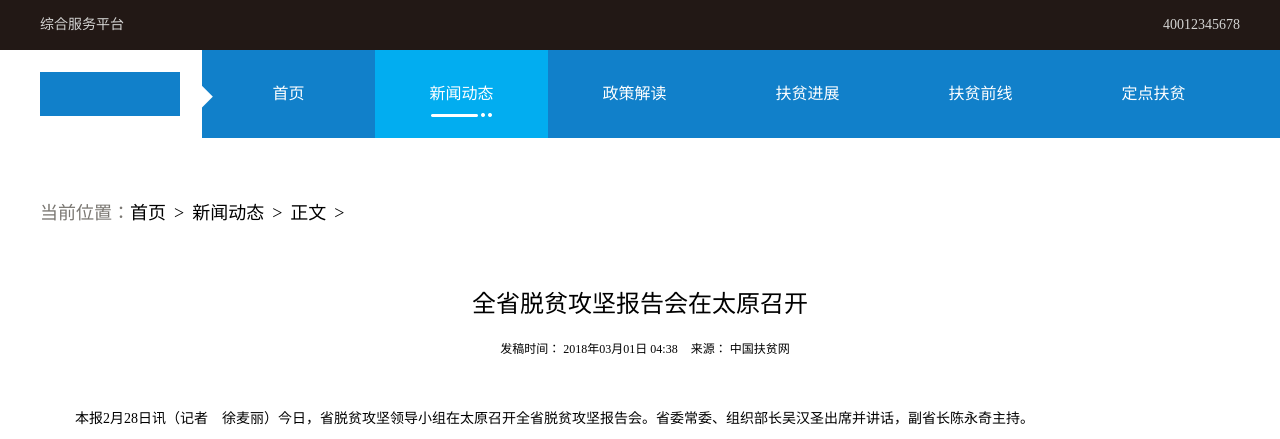
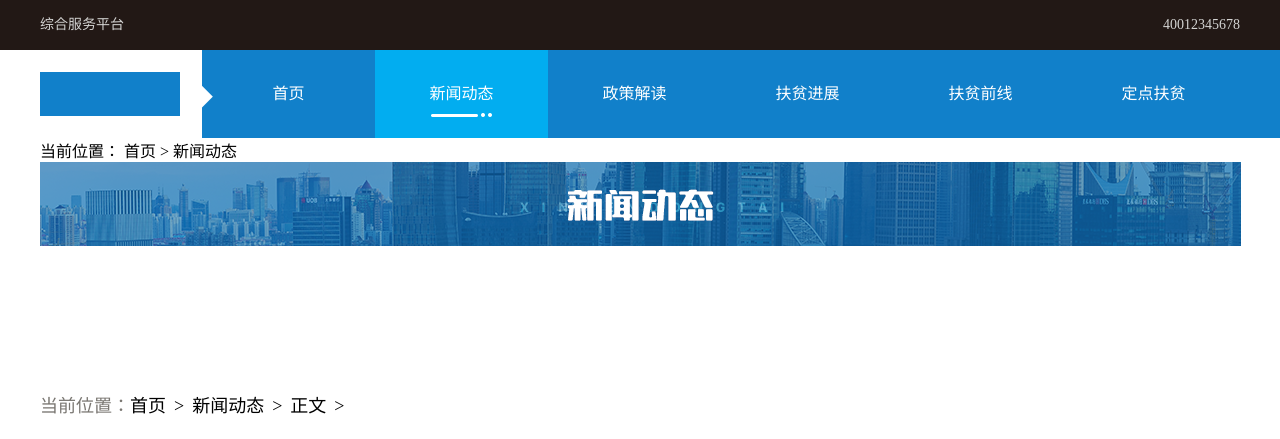
Before and after one commit to huangjiajia888/project, a plain HTML site: page news-details.html in a window 1280 px wide. Shown: the top 439 px of the page. Drawn offline with Linux system fonts and the light colour scheme.

Commit message:
Add files via upload

```diff
--- a/news-details.html
+++ b/news-details.html
@@ -45,6 +45,12 @@
         <div class="zuiyou"></div>
     </div>
 </div>
+<div class="nav">
+    <div class="bread">当前位置：
+        <a href="index.html"><span class="one">首页 </span></a>
+        <span class="two">&gt; </span>新闻动态</div>
+<img src="imgs/dongtai_03.png" alt="">
+</div>
 <div class="breadcrumb-nav">
     <p>当前位置：</p>
     <ul>
```
